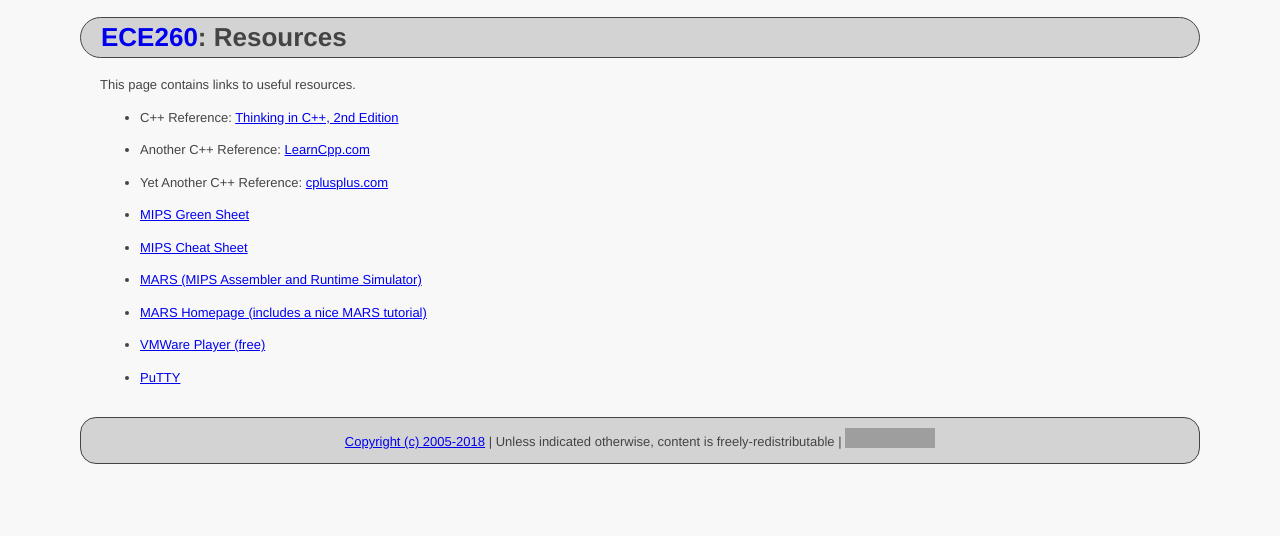
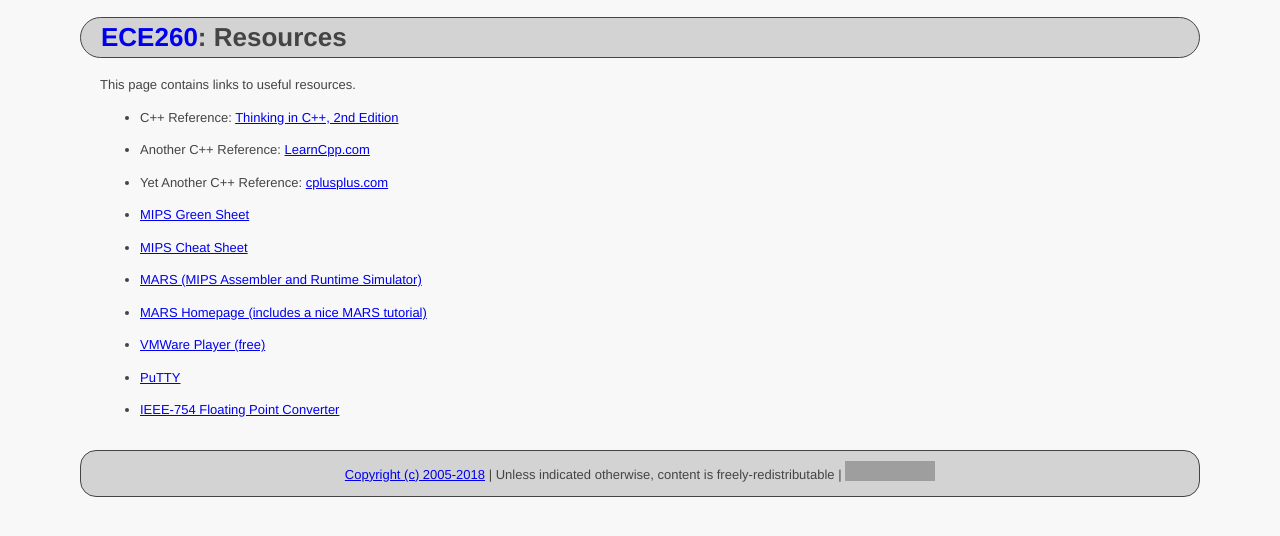
Before and after one commit to ycpcs/ece260-spring2018, a Jekyll site: the page built from resources/index.md, in a window 1280 px wide. Shown: the top 536 px of the page. Built offline with Jekyll 4.4.1, drawn with Linux system fonts in a browser that asks for light colours; grey boxes are pictures that could not be loaded.

Commit message:
updated resources page

```diff
--- a/resources/index.md
+++ b/resources/index.md
@@ -23,3 +23,5 @@ This page contains links to useful resources.
   - [VMWare Player (free)](https://my.vmware.com/web/vmware/free#desktop_end_user_computing/vmware_workstation_player/12_0)
 
   - [PuTTY](https://the.earth.li/~sgtatham/putty/latest/w32/putty.exe)
+
+  - [IEEE-754 Floating Point Converter](https://www.h-schmidt.net/FloatConverter/IEEE754.html)
```
